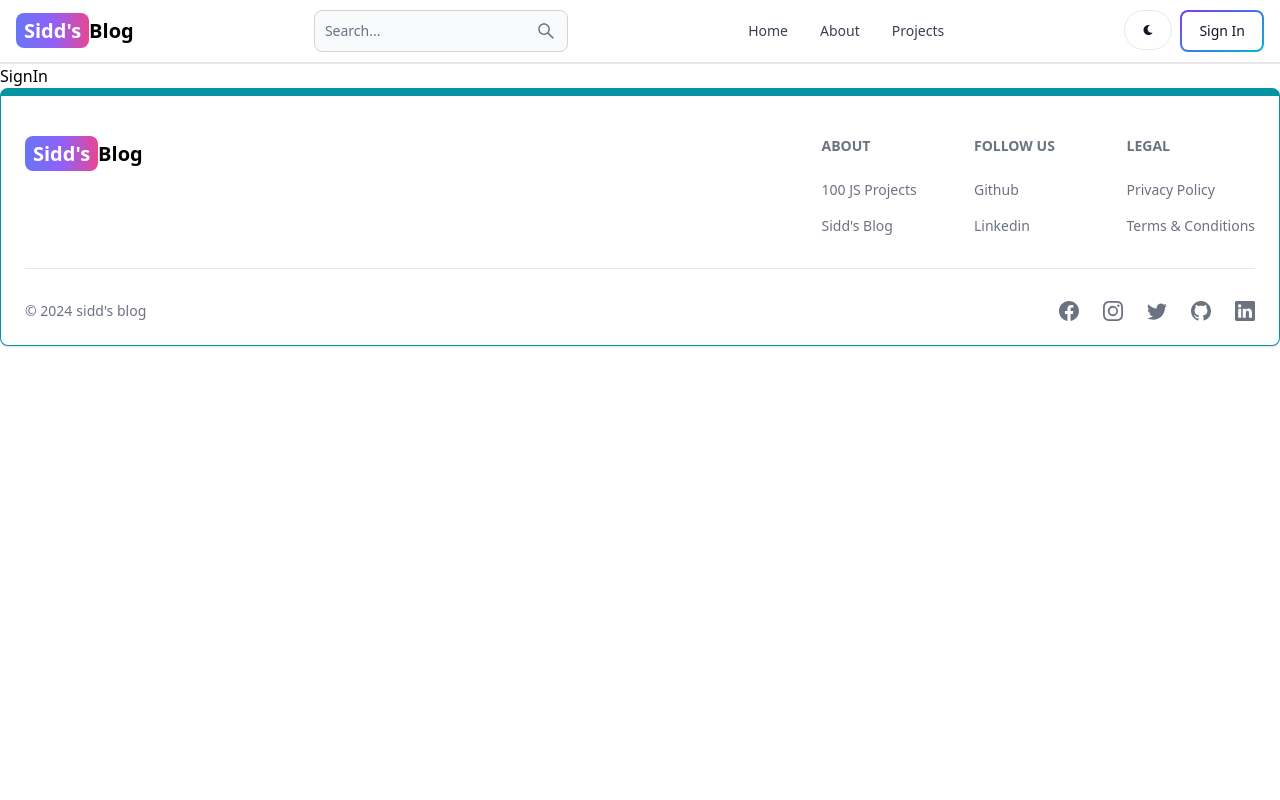
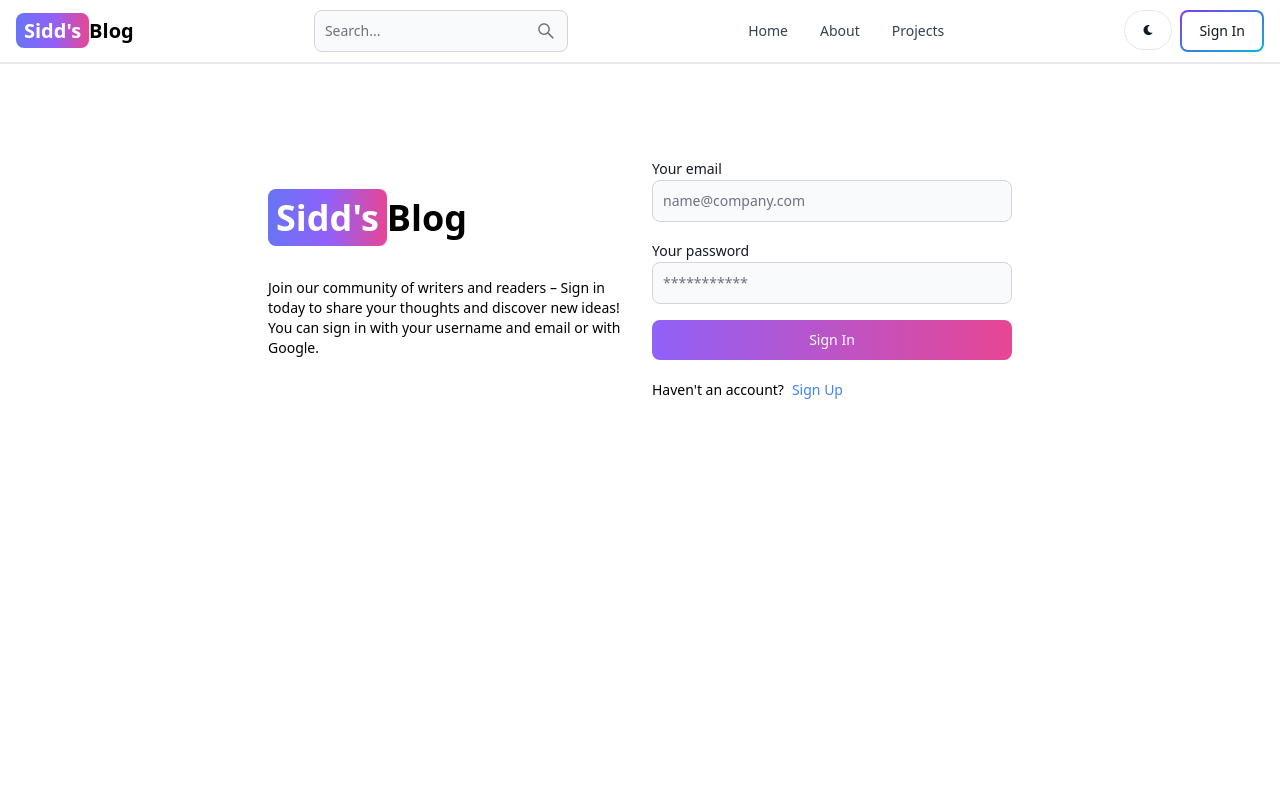
Before and after one commit to Siddh-Arth-G/Blog-App, a React (Vite) app in the folder client/: page /signin in a window 1280 px wide. Shown: the top 800 px of the page. Built offline with nearby package versions, Linux system fonts and the light colour scheme.

Commit message:
Sign In Page created

```diff
--- a/client/src/components/Header.jsx
+++ b/client/src/components/Header.jsx
@@ -27,7 +27,7 @@ export default function Header() {
           <Button className='hidden w-12 h-10 sm:inline ' color='gray' pill>
             <FaMoon />
           </Button>
-          <Link to='/sign-in'>
+          <Link to='/signin'>
             <Button gradientDuoTone='purpleToBlue' outline>
               Sign In
             </Button>
--- a/client/src/pages/SignIn.jsx
+++ b/client/src/pages/SignIn.jsx
@@ -1,7 +1,103 @@
-import React from 'react'
+import React, { useState } from 'react'
+import { Link, useNavigate } from 'react-router-dom'
+import { Alert, Button, Label, Spinner, TextInput } from 'flowbite-react';
 
 export default function SignIn() {
+    const [errorMessage, setErrorMessage] = useState(null);
+    const [loading, setLoading] = useState(false);
+    const [formData, setFormData] = useState({});
+    const navigate = useNavigate();
+    const handleChange = (e) => {
+        setFormData({...formData, [e.target.id]: e.target.value.trim()});
+    }
+    const handleSubmit = async(e) => {
+        e.preventDefault();
+        if(!formData.email || !formData.password){
+            return setErrorMessage('Please Fill out all fields');
+        }
+        try{
+            setLoading(true);
+            setErrorMessage(null);
+            const res = await fetch('/api/auth/signin', {
+                method: 'POST',
+                headers: { 'Content-Type' : 'application/json' },
+                body: JSON.stringify(formData),
+            });
+            const data = await res.json();
+            if(data.success === false){
+                return setErrorMessage(data.message);
+            }
+            setLoading(false);
+            if(res.ok){
+                navigate('/')
+            }
+        }catch(error) {
+            setErrorMessage(error.message);
+            setLoading(false);
+        }
+    }
+
   return (
-    <div>SignIn</div>
+    <div className='min-h-screen mt-20'>
+        <div className='flex flex-col max-w-3xl gap-6 p-3 mx-auto md:items-center md:flex-row'>
+            {/* left */}
+            <div className='flex-1'>
+                <Link to="/" className='text-4xl font-bold dark:text-white'>
+                    <span className='px-2 py-1 text-white rounded-lg bg-gradient-to-r from-indigo-500 via-purple-500 to-pink-500'>Sidd's</span>Blog
+                </Link>
+                <p className='mt-10 text-sm'>
+                    Join our community of writers and readers – Sign in today to share your thoughts and discover new ideas!
+                    <br/>
+                    You can sign in with your username and email or with Google.
+                </p>
+            </div>
+            {/* right */}
+            <div className='flex-1'>
+                <form className='flex flex-col gap-4' onSubmit={handleSubmit}>
+                    <div>
+                        <Label value='Your email' />
+                        <TextInput
+                            type='email'
+                            placeholder='name@company.com'
+                            id='email'
+                            onChange={handleChange}
+                        />
+                    </div>
+                    <div>
+                        <Label value='Your password' />
+                        <TextInput
+                            type='password'
+                            placeholder='***********'
+                            id='password'
+                            onChange={handleChange}
+                        />
+                    </div>
+                    <Button gradientDuoTone='purpleToPink' type='submit' disabled={loading}>
+                        {
+                            loading ? (
+                                <>
+                                    <Spinner size='sm' />
+                                    <span className='pl-3'>Loading...</span>
+                                </>
+                            ) : 'Sign In'
+                        }
+                    </Button>
+                </form>
+                <div className='flex gap-2 mt-5 text-sm'>
+                    <span>Haven't an account?</span>
+                    <Link to='/signup' className='text-blue-500'>
+                        Sign Up
+                    </Link>
+                </div>
+                {
+                    errorMessage && (
+                        <Alert className='mt-5' color='failure'>
+                            {errorMessage}
+                        </Alert>
+                    )
+                }
+            </div>
+        </div>
+    </div>
   )
 }
```
